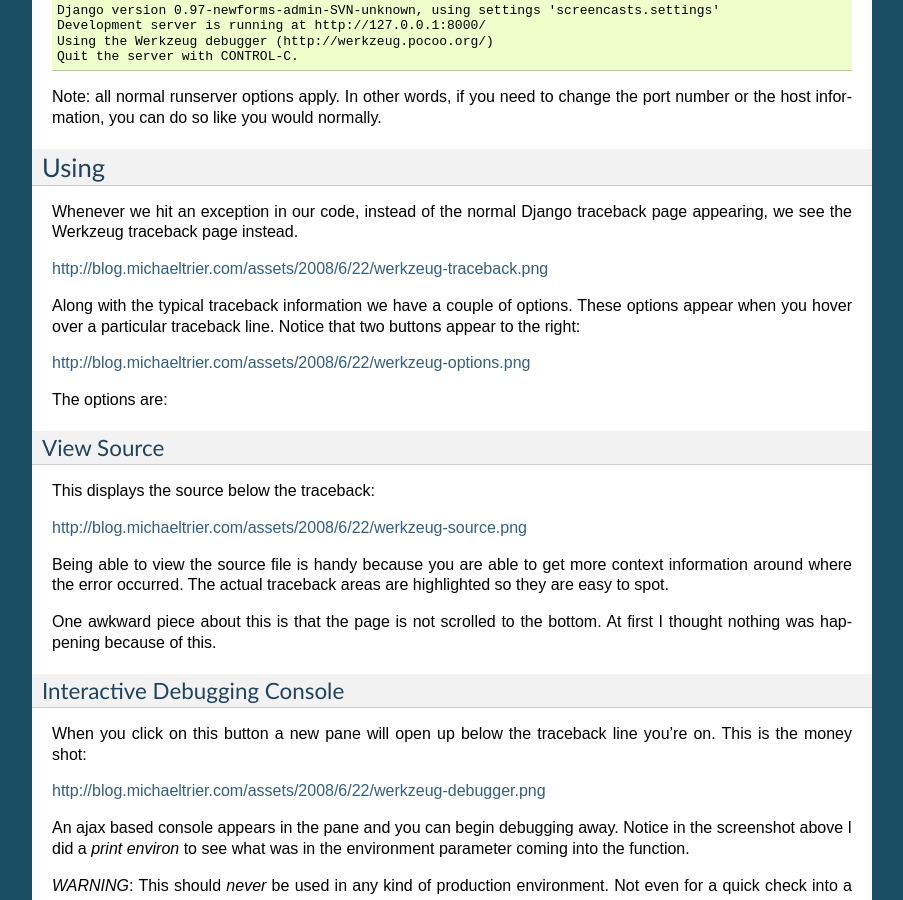
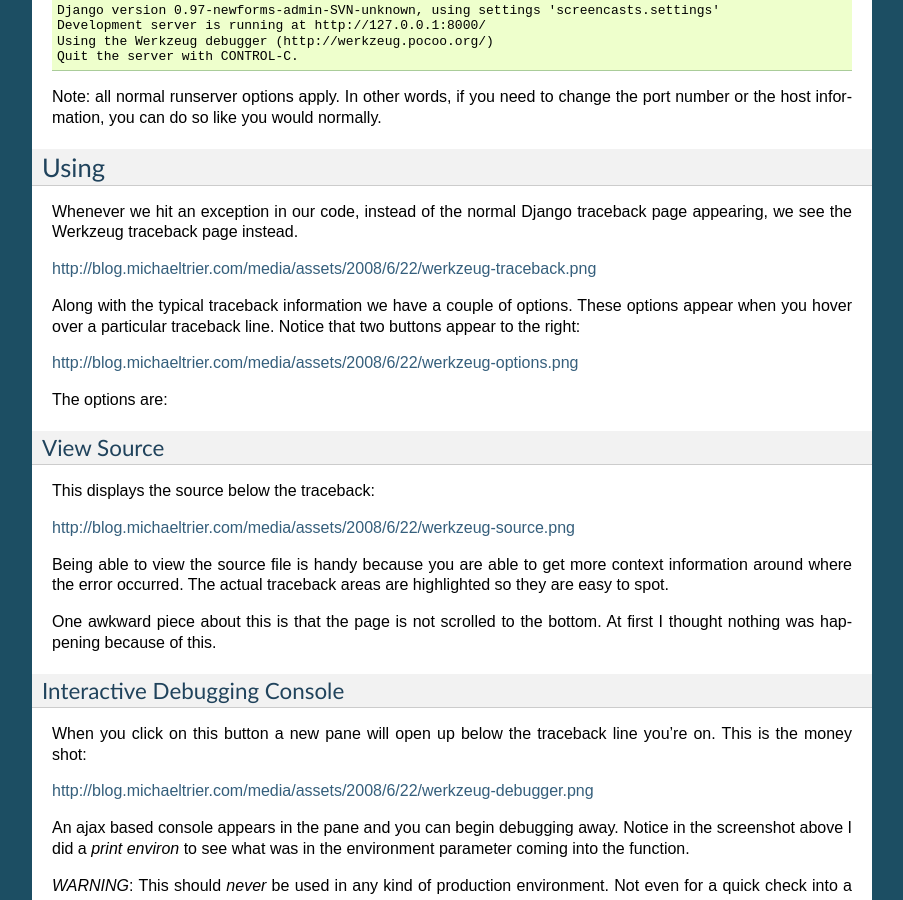
Before and after one commit to MustafaFiser/django-extensions, a Sphinx documentation site: the page built from docs/runserver_plus.rst, in a window 1280 px wide and 900 px high, scrolled down 507 px. Shown: the whole window, without its empty margins (198-1101 px from the left). Built offline with Sphinx 7.4.7, drawn with Linux system fonts in a browser that asks for light colours; part of the change alters nothing that is shown.

Commit message:
Fix screenshot URLs to point to */media*/assets/...
Fixes GH-182.

```diff
--- a/docs/runserver_plus.rst
+++ b/docs/runserver_plus.rst
@@ -43,13 +43,13 @@ Using
 Whenever we hit an exception in our code, instead of the normal Django
 traceback page appearing, we see the Werkzeug traceback page instead.
 
-http://blog.michaeltrier.com/assets/2008/6/22/werkzeug-traceback.png
+http://blog.michaeltrier.com/media/assets/2008/6/22/werkzeug-traceback.png
 
 Along with the typical traceback information we have a couple of options. These
 options appear when you hover over a particular traceback line.  Notice that
 two buttons appear to the right:
 
-http://blog.michaeltrier.com/assets/2008/6/22/werkzeug-options.png
+http://blog.michaeltrier.com/media/assets/2008/6/22/werkzeug-options.png
 
 The options are:
 
@@ -59,7 +59,7 @@ View Source
 
 This displays the source below the traceback:
 
-http://blog.michaeltrier.com/assets/2008/6/22/werkzeug-source.png
+http://blog.michaeltrier.com/media/assets/2008/6/22/werkzeug-source.png
 
 Being able to view the source file is handy because you are able to get more
 context information around where the error occurred.  The actual traceback
@@ -75,7 +75,7 @@ Interactive Debugging Console
 When you click on this button a new pane will open up below the traceback line
 you're on. This is the money shot:
 
-http://blog.michaeltrier.com/assets/2008/6/22/werkzeug-debugger.png
+http://blog.michaeltrier.com/media/assets/2008/6/22/werkzeug-debugger.png
 
 An ajax based console appears in the pane and you can begin debugging away.
 Notice in the screenshot above I did a `print environ` to see what was in the
```
